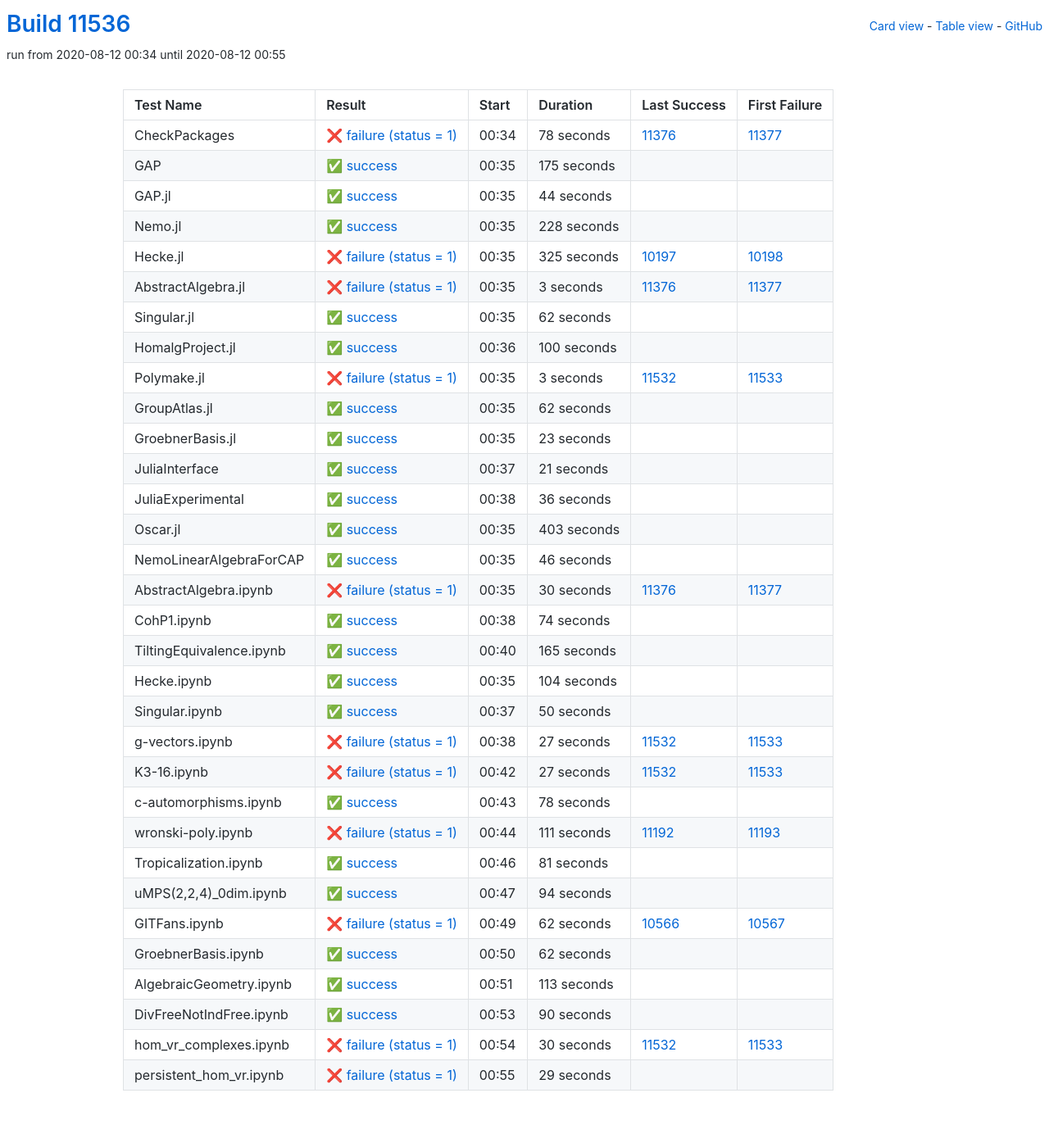
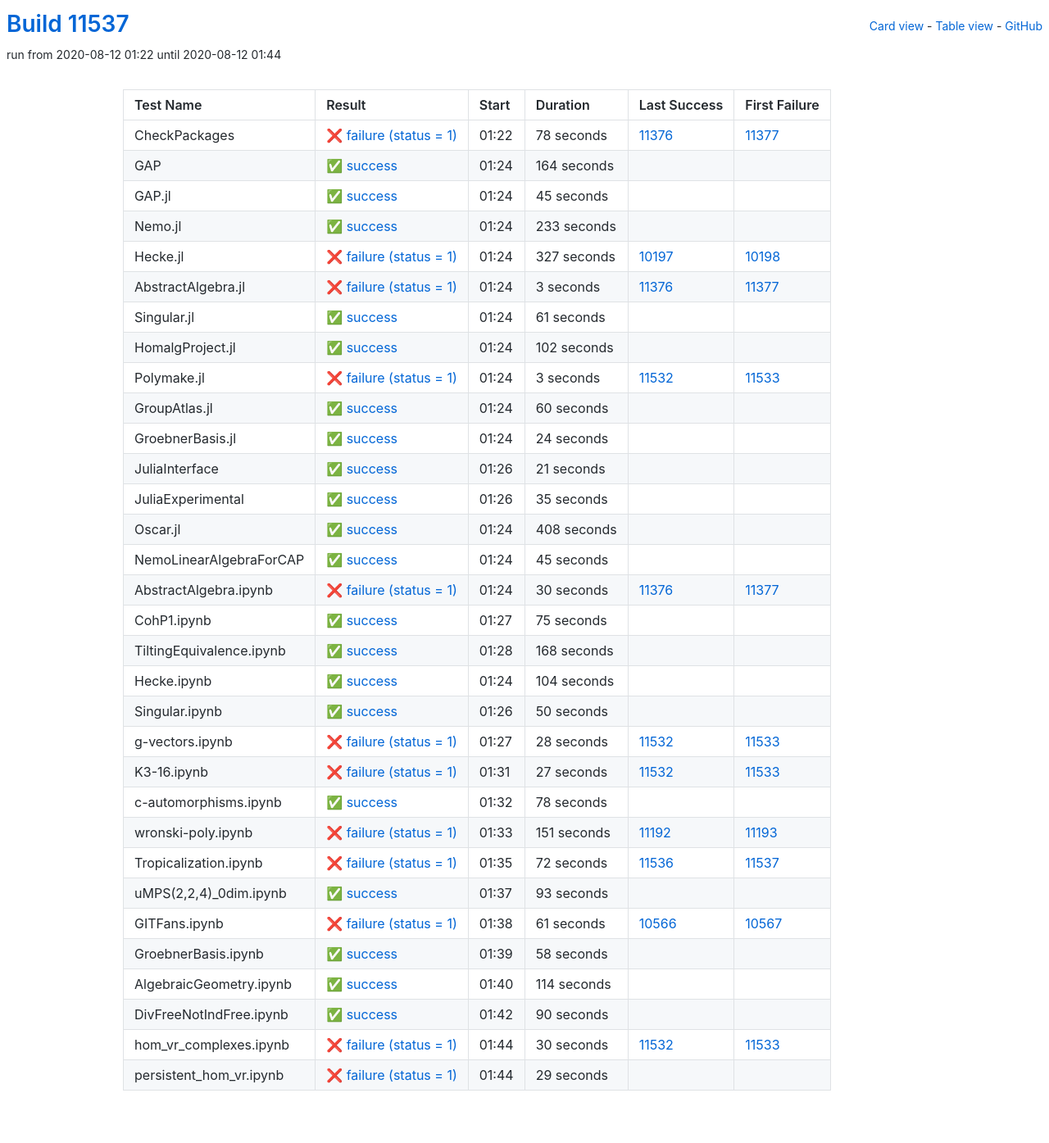
Before and after one commit to oscar-system/oscar-ci-status, a Jekyll site: the page built from table.html, in a window 1280 px wide. Shown: the whole page at 82% size. Built offline with Jekyll 4.4.1, drawn with Linux system fonts in a browser that asks for light colours.

Commit message:
Build #11537

```diff
--- a/_data/ci.yml
+++ b/_data/ci.yml
@@ -1,6 +1,6 @@
 ---
-build: 11536
-build_url: https://oscarci.mathematik.uni-kl.de/job/oscar/11536/
+build: 11537
+build_url: https://oscarci.mathematik.uni-kl.de/job/oscar/11537/
 job: oscar
 organization: oscar-system
 repo: oscar-ci-status
@@ -8,8 +8,8 @@
 tests:
 - name: CheckPackages
   id: checkpackages
-  log: https://oscarci.mathematik.uni-kl.de/job/oscar/11536/artifact/logs/build-11536/CheckPackages.log
-  start: 2020-08-12 00:34
+  log: https://oscarci.mathematik.uni-kl.de/job/oscar/11537/artifact/logs/build-11537/CheckPackages.log
+  start: 2020-08-12 01:22
   success: false
   exitcode: 1
   status: failure
@@ -20,56 +20,56 @@
   first_failure_url: https://oscarci.mathematik.uni-kl.de/job/oscar/11377/
 - name: GAP
   id: gap
-  log: https://oscarci.mathematik.uni-kl.de/job/oscar/11536/artifact/logs/build-11536/GAP.log
-  start: 2020-08-12 00:35
+  log: https://oscarci.mathematik.uni-kl.de/job/oscar/11537/artifact/logs/build-11537/GAP.log
+  start: 2020-08-12 01:24
   success: true
   exitcode: 0
   status: success
-  duration: 175
+  duration: 164
   last_success: false
   last_success_url:
   first_failure: false
   first_failure_url:
 - name: GAP.jl
   id: gap-jl
-  log: https://oscarci.mathematik.uni-kl.de/job/oscar/11536/artifact/logs/build-11536/GAP.jl.log
-  start: 2020-08-12 00:35
+  log: https://oscarci.mathematik.uni-kl.de/job/oscar/11537/artifact/logs/build-11537/GAP.jl.log
+  start: 2020-08-12 01:24
   success: true
   exitcode: 0
   status: success
-  duration: 44
+  duration: 45
   last_success: false
   last_success_url:
   first_failure: false
   first_failure_url:
 - name: Nemo.jl
   id: nemo-jl
-  log: https://oscarci.mathematik.uni-kl.de/job/oscar/11536/artifact/logs/build-11536/Nemo.jl.log
-  start: 2020-08-12 00:35
+  log: https://oscarci.mathematik.uni-kl.de/job/oscar/11537/artifact/logs/build-11537/Nemo.jl.log
+  start: 2020-08-12 01:24
   success: true
   exitcode: 0
   status: success
-  duration: 228
+  duration: 233
   last_success: false
   last_success_url:
   first_failure: false
   first_failure_url:
 - name: Hecke.jl
   id: hecke-jl
-  log: https://oscarci.mathematik.uni-kl.de/job/oscar/11536/artifact/logs/build-11536/Hecke.jl.log
-  start: 2020-08-12 00:35
+  log: https://oscarci.mathematik.uni-kl.de/job/oscar/11537/artifact/logs/build-11537/Hecke.jl.log
+  start: 2020-08-12 01:24
   success: false
   exitcode: 1
   status: failure
-  duration: 325
+  duration: 327
   last_success: 10197
   last_success_url: https://oscarci.mathematik.uni-kl.de/job/oscar/10197/
   first_failure: 10198
   first_failure_url: https://oscarci.mathematik.uni-kl.de/job/oscar/10198/
 - name: AbstractAlgebra.jl
   id: abstractalgebra-jl
-  log: https://oscarci.mathematik.uni-kl.de/job/oscar/11536/artifact/logs/build-11536/AbstractAlgebra.jl.log
-  start: 2020-08-12 00:35
+  log: https://oscarci.mathematik.uni-kl.de/job/oscar/11537/artifact/logs/build-11537/AbstractAlgebra.jl.log
+  start: 2020-08-12 01:24
   success: false
   exitcode: 1
   status: failure
@@ -80,32 +80,32 @@
   first_failure_url: https://oscarci.mathematik.uni-kl.de/job/oscar/11377/
 - name: Singular.jl
   id: singular-jl
-  log: https://oscarci.mathematik.uni-kl.de/job/oscar/11536/artifact/logs/build-11536/Singular.jl.log
-  start: 2020-08-12 00:35
+  log: https://oscarci.mathematik.uni-kl.de/job/oscar/11537/artifact/logs/build-11537/Singular.jl.log
+  start: 2020-08-12 01:24
   success: true
   exitcode: 0
   status: success
-  duration: 62
+  duration: 61
   last_success: false
   last_success_url:
   first_failure: false
   first_failure_url:
 - name: HomalgProject.jl
   id: homalgproject-jl
-  log: https://oscarci.mathematik.uni-kl.de/job/oscar/11536/artifact/logs/build-11536/HomalgProject.jl.log
-  start: 2020-08-12 00:36
+  log: https://oscarci.mathematik.uni-kl.de/job/oscar/11537/artifact/logs/build-11537/HomalgProject.jl.log
+  start: 2020-08-12 01:24
   success: true
   exitcode: 0
   status: success
-  duration: 100
+  duration: 102
   last_success: false
   last_success_url:
   first_failure: false
   first_failure_url:
 - name: Polymake.jl
   id: polymake-jl
-  log: https://oscarci.mathematik.uni-kl.de/job/oscar/11536/artifact/logs/build-11536/Polymake.jl.log
-  start: 2020-08-12 00:35
+  log: https://oscarci.mathematik.uni-kl.de/job/oscar/11537/artifact/logs/build-11537/Polymake.jl.log
+  start: 2020-08-12 01:24
   success: false
   exitcode: 1
   status: failure
@@ -116,32 +116,32 @@
   first_failure_url: https://oscarci.mathematik.uni-kl.de/job/oscar/11533/
 - name: GroupAtlas.jl
   id: groupatlas-jl
-  log: https://oscarci.mathematik.uni-kl.de/job/oscar/11536/artifact/logs/build-11536/GroupAtlas.jl.log
-  start: 2020-08-12 00:35
+  log: https://oscarci.mathematik.uni-kl.de/job/oscar/11537/artifact/logs/build-11537/GroupAtlas.jl.log
+  start: 2020-08-12 01:24
   success: true
   exitcode: 0
   status: success
-  duration: 62
+  duration: 60
   last_success: false
   last_success_url:
   first_failure: false
   first_failure_url:
 - name: GroebnerBasis.jl
   id: groebnerbasis-jl
-  log: https://oscarci.mathematik.uni-kl.de/job/oscar/11536/artifact/logs/build-11536/GroebnerBasis.jl.log
-  start: 2020-08-12 00:35
+  log: https://oscarci.mathematik.uni-kl.de/job/oscar/11537/artifact/logs/build-11537/GroebnerBasis.jl.log
+  start: 2020-08-12 01:24
   success: true
   exitcode: 0
   status: success
-  duration: 23
+  duration: 24
   last_success: false
   last_success_url:
   first_failure: false
   first_failure_url:
 - name: JuliaInterface
   id: juliainterface
-  log: https://oscarci.mathematik.uni-kl.de/job/oscar/11536/artifact/logs/build-11536/JuliaInterface.log
-  start: 2020-08-12 00:37
+  log: https://oscarci.mathematik.uni-kl.de/job/oscar/11537/artifact/logs/build-11537/JuliaInterface.log
+  start: 2020-08-12 01:26
   success: true
   exitcode: 0
   status: success
@@ -152,44 +152,44 @@
   first_failure_url:
 - name: JuliaExperimental
   id: juliaexperimental
-  log: https://oscarci.mathematik.uni-kl.de/job/oscar/11536/artifact/logs/build-11536/JuliaExperimental.log
-  start: 2020-08-12 00:38
+  log: https://oscarci.mathematik.uni-kl.de/job/oscar/11537/artifact/logs/build-11537/JuliaExperimental.log
+  start: 2020-08-12 01:26
   success: true
   exitcode: 0
   status: success
-  duration: 36
+  duration: 35
   last_success: false
   last_success_url:
   first_failure: false
   first_failure_url:
 - name: Oscar.jl
   id: oscar-jl
-  log: https://oscarci.mathematik.uni-kl.de/job/oscar/11536/artifact/logs/build-11536/Oscar.jl.log
-  start: 2020-08-12 00:35
+  log: https://oscarci.mathematik.uni-kl.de/job/oscar/11537/artifact/logs/build-11537/Oscar.jl.log
+  start: 2020-08-12 01:24
   success: true
   exitcode: 0
   status: success
-  duration: 403
+  duration: 408
   last_success: false
   last_success_url:
   first_failure: false
   first_failure_url:
 - name: NemoLinearAlgebraForCAP
   id: nemolinearalgebraforcap
-  log: https://oscarci.mathematik.uni-kl.de/job/oscar/11536/artifact/logs/build-11536/NemoLinearAlgebraForCAP.log
-  start: 2020-08-12 00:35
+  log: https://oscarci.mathematik.uni-kl.de/job/oscar/11537/artifact/logs/build-11537/NemoLinearAlgebraForCAP.log
+  start: 2020-08-12 01:24
   success: true
   exitcode: 0
   status: success
-  duration: 46
+  duration: 45
   last_success: false
   last_success_url:
   first_failure: false
   first_failure_url:
 - name: AbstractAlgebra.ipynb
   id: abstractalgebra-ipynb
-  log: https://oscarci.mathematik.uni-kl.de/job/oscar/11536/artifact/logs/build-11536/AbstractAlgebra.ipynb.log
-  start: 2020-08-12 00:35
+  log: https://oscarci.mathematik.uni-kl.de/job/oscar/11537/artifact/logs/build-11537/AbstractAlgebra.ipynb.log
+  start: 2020-08-12 01:24
   success: false
   exitcode: 1
   status: failure
@@ -200,32 +200,32 @@
   first_failure_url: https://oscarci.mathematik.uni-kl.de/job/oscar/11377/
 - name: CohP1.ipynb
   id: cohp1-ipynb
-  log: https://oscarci.mathematik.uni-kl.de/job/oscar/11536/artifact/logs/build-11536/CohP1.ipynb.log
-  start: 2020-08-12 00:38
+  log: https://oscarci.mathematik.uni-kl.de/job/oscar/11537/artifact/logs/build-11537/CohP1.ipynb.log
+  start: 2020-08-12 01:27
   success: true
   exitcode: 0
   status: success
-  duration: 74
+  duration: 75
   last_success: false
   last_success_url:
   first_failure: false
   first_failure_url:
 - name: TiltingEquivalence.ipynb
   id: tiltingequivalence-ipynb
-  log: https://oscarci.mathematik.uni-kl.de/job/oscar/11536/artifact/logs/build-11536/TiltingEquivalence.ipynb.log
-  start: 2020-08-12 00:40
+  log: https://oscarci.mathematik.uni-kl.de/job/oscar/11537/artifact/logs/build-11537/TiltingEquivalence.ipynb.log
+  start: 2020-08-12 01:28
   success: true
   exitcode: 0
   status: success
-  duration: 165
+  duration: 168
   last_success: false
   last_success_url:
   first_failure: false
   first_failure_url:
 - name: Hecke.ipynb
   id: hecke-ipynb
-  log: https://oscarci.mathematik.uni-kl.de/job/oscar/11536/artifact/logs/build-11536/Hecke.ipynb.log
-  start: 2020-08-12 00:35
+  log: https://oscarci.mathematik.uni-kl.de/job/oscar/11537/artifact/logs/build-11537/Hecke.ipynb.log
+  start: 2020-08-12 01:24
   success: true
   exitcode: 0
   status: success
@@ -236,8 +236,8 @@
   first_failure_url:
 - name: Singular.ipynb
   id: singular-ipynb
-  log: https://oscarci.mathematik.uni-kl.de/job/oscar/11536/artifact/logs/build-11536/Singular.ipynb.log
-  start: 2020-08-12 00:37
+  log: https://oscarci.mathematik.uni-kl.de/job/oscar/11537/artifact/logs/build-11537/Singular.ipynb.log
+  start: 2020-08-12 01:26
   success: true
   exitcode: 0
   status: success
@@ -248,20 +248,20 @@
   first_failure_url:
 - name: g-vectors.ipynb
   id: g-vectors-ipynb
-  log: https://oscarci.mathematik.uni-kl.de/job/oscar/11536/artifact/logs/build-11536/g-vectors.ipynb.log
-  start: 2020-08-12 00:38
+  log: https://oscarci.mathematik.uni-kl.de/job/oscar/11537/artifact/logs/build-11537/g-vectors.ipynb.log
+  start: 2020-08-12 01:27
   success: false
   exitcode: 1
   status: failure
-  duration: 27
+  duration: 28
   last_success: 11532
   last_success_url: https://oscarci.mathematik.uni-kl.de/job/oscar/11532/
   first_failure: 11533
   first_failure_url: https://oscarci.mathematik.uni-kl.de/job/oscar/11533/
 - name: K3-16.ipynb
   id: k3-16-ipynb
-  log: https://oscarci.mathematik.uni-kl.de/job/oscar/11536/artifact/logs/build-11536/K3-16.ipynb.log
-  start: 2020-08-12 00:42
+  log: https://oscarci.mathematik.uni-kl.de/job/oscar/11537/artifact/logs/build-11537/K3-16.ipynb.log
+  start: 2020-08-12 01:31
   success: false
   exitcode: 1
   status: failure
@@ -272,8 +272,8 @@
   first_failure_url: https://oscarci.mathematik.uni-kl.de/job/oscar/11533/
 - name: c-automorphisms.ipynb
   id: c-automorphisms-ipynb
-  log: https://oscarci.mathematik.uni-kl.de/job/oscar/11536/artifact/logs/build-11536/c-automorphisms.ipynb.log
-  start: 2020-08-12 00:43
+  log: https://oscarci.mathematik.uni-kl.de/job/oscar/11537/artifact/logs/build-11537/c-automorphisms.ipynb.log
+  start: 2020-08-12 01:32
   success: true
   exitcode: 0
   status: success
@@ -284,80 +284,80 @@
   first_failure_url:
 - name: wronski-poly.ipynb
   id: wronski-poly-ipynb
-  log: https://oscarci.mathematik.uni-kl.de/job/oscar/11536/artifact/logs/build-11536/wronski-poly.ipynb.log
-  start: 2020-08-12 00:44
+  log: https://oscarci.mathematik.uni-kl.de/job/oscar/11537/artifact/logs/build-11537/wronski-poly.ipynb.log
+  start: 2020-08-12 01:33
   success: false
   exitcode: 1
   status: failure
-  duration: 111
+  duration: 151
   last_success: 11192
   last_success_url: https://oscarci.mathematik.uni-kl.de/job/oscar/11192/
   first_failure: 11193
   first_failure_url: https://oscarci.mathematik.uni-kl.de/job/oscar/11193/
 - name: Tropicalization.ipynb
   id: tropicalization-ipynb
-  log: https://oscarci.mathematik.uni-kl.de/job/oscar/11536/artifact/logs/build-11536/Tropicalization.ipynb.log
-  start: 2020-08-12 00:46
+  log: https://oscarci.mathematik.uni-kl.de/job/oscar/11537/artifact/logs/build-11537/Tropicalization.ipynb.log
+  start: 2020-08-12 01:35
+  success: false
+  exitcode: 1
+  status: failure
+  duration: 72
+  last_success: 11536
+  last_success_url: https://oscarci.mathematik.uni-kl.de/job/oscar/11536/
+  first_failure: 11537
+  first_failure_url: https://oscarci.mathematik.uni-kl.de/job/oscar/11537/
+- name: uMPS(2,2,4)_0dim.ipynb
+  id: umps-2-2-4-0dim-ipynb
+  log: https://oscarci.mathematik.uni-kl.de/job/oscar/11537/artifact/logs/build-11537/uMPS-2-2-4-_0dim.ipynb.log
+  start: 2020-08-12 01:37
   success: true
   exitcode: 0
   status: success
-  duration: 81
-  last_success: false
-  last_success_url:
-  first_failure: false
-  first_failure_url:
-- name: uMPS(2,2,4)_0dim.ipynb
-  id: umps-2-2-4-0dim-ipynb
-  log: https://oscarci.mathematik.uni-kl.de/job/oscar/11536/artifact/logs/build-11536/uMPS-2-2-4-_0dim.ipynb.log
-  start: 2020-08-12 00:47
-  success: true
-  exitcode: 0
-  status: success
-  duration: 94
+  duration: 93
   last_success: false
   last_success_url:
   first_failure: false
   first_failure_url:
 - name: GITFans.ipynb
   id: gitfans-ipynb
-  log: https://oscarci.mathematik.uni-kl.de/job/oscar/11536/artifact/logs/build-11536/GITFans.ipynb.log
-  start: 2020-08-12 00:49
+  log: https://oscarci.mathematik.uni-kl.de/job/oscar/11537/artifact/logs/build-11537/GITFans.ipynb.log
+  start: 2020-08-12 01:38
   success: false
   exitcode: 1
   status: failure
-  duration: 62
+  duration: 61
   last_success: 10566
   last_success_url: https://oscarci.mathematik.uni-kl.de/job/oscar/10566/
   first_failure: 10567
   first_failure_url: https://oscarci.mathematik.uni-kl.de/job/oscar/10567/
 - name: GroebnerBasis.ipynb
   id: groebnerbasis-ipynb
-  log: https://oscarci.mathematik.uni-kl.de/job/oscar/11536/artifact/logs/build-11536/GroebnerBasis.ipynb.log
-  start: 2020-08-12 00:50
+  log: https://oscarci.mathematik.uni-kl.de/job/oscar/11537/artifact/logs/build-11537/GroebnerBasis.ipynb.log
+  start: 2020-08-12 01:39
   success: true
   exitcode: 0
   status: success
-  duration: 62
+  duration: 58
   last_success: false
   last_success_url:
   first_failure: false
   first_failure_url:
 - name: AlgebraicGeometry.ipynb
   id: algebraicgeometry-ipynb
-  log: https://oscarci.mathematik.uni-kl.de/job/oscar/11536/artifact/logs/build-11536/AlgebraicGeometry.ipynb.log
-  start: 2020-08-12 00:51
+  log: https://oscarci.mathematik.uni-kl.de/job/oscar/11537/artifact/logs/build-11537/AlgebraicGeometry.ipynb.log
+  start: 2020-08-12 01:40
   success: true
   exitcode: 0
   status: success
-  duration: 113
+  duration: 114
   last_success: false
   last_success_url:
   first_failure: false
   first_failure_url:
 - name: DivFreeNotIndFree.ipynb
   id: divfreenotindfree-ipynb
-  log: https://oscarci.mathematik.uni-kl.de/job/oscar/11536/artifact/logs/build-11536/DivFreeNotIndFree.ipynb.log
-  start: 2020-08-12 00:53
+  log: https://oscarci.mathematik.uni-kl.de/job/oscar/11537/artifact/logs/build-11537/DivFreeNotIndFree.ipynb.log
+  start: 2020-08-12 01:42
   success: true
   exitcode: 0
   status: success
@@ -368,8 +368,8 @@
   first_failure_url:
 - name: hom_vr_complexes.ipynb
   id: hom-vr-complexes-ipynb
-  log: https://oscarci.mathematik.uni-kl.de/job/oscar/11536/artifact/logs/build-11536/hom_vr_complexes.ipynb.log
-  start: 2020-08-12 00:54
+  log: https://oscarci.mathematik.uni-kl.de/job/oscar/11537/artifact/logs/build-11537/hom_vr_complexes.ipynb.log
+  start: 2020-08-12 01:44
   success: false
   exitcode: 1
   status: failure
@@ -380,8 +380,8 @@
   first_failure_url: https://oscarci.mathematik.uni-kl.de/job/oscar/11533/
 - name: persistent_hom_vr.ipynb
   id: persistent-hom-vr-ipynb
-  log: https://oscarci.mathematik.uni-kl.de/job/oscar/11536/artifact/logs/build-11536/persistent_hom_vr.ipynb.log
-  start: 2020-08-12 00:55
+  log: https://oscarci.mathematik.uni-kl.de/job/oscar/11537/artifact/logs/build-11537/persistent_hom_vr.ipynb.log
+  start: 2020-08-12 01:44
   success: false
   exitcode: 1
   status: failure
```
Also changed, not shown: README.md.
